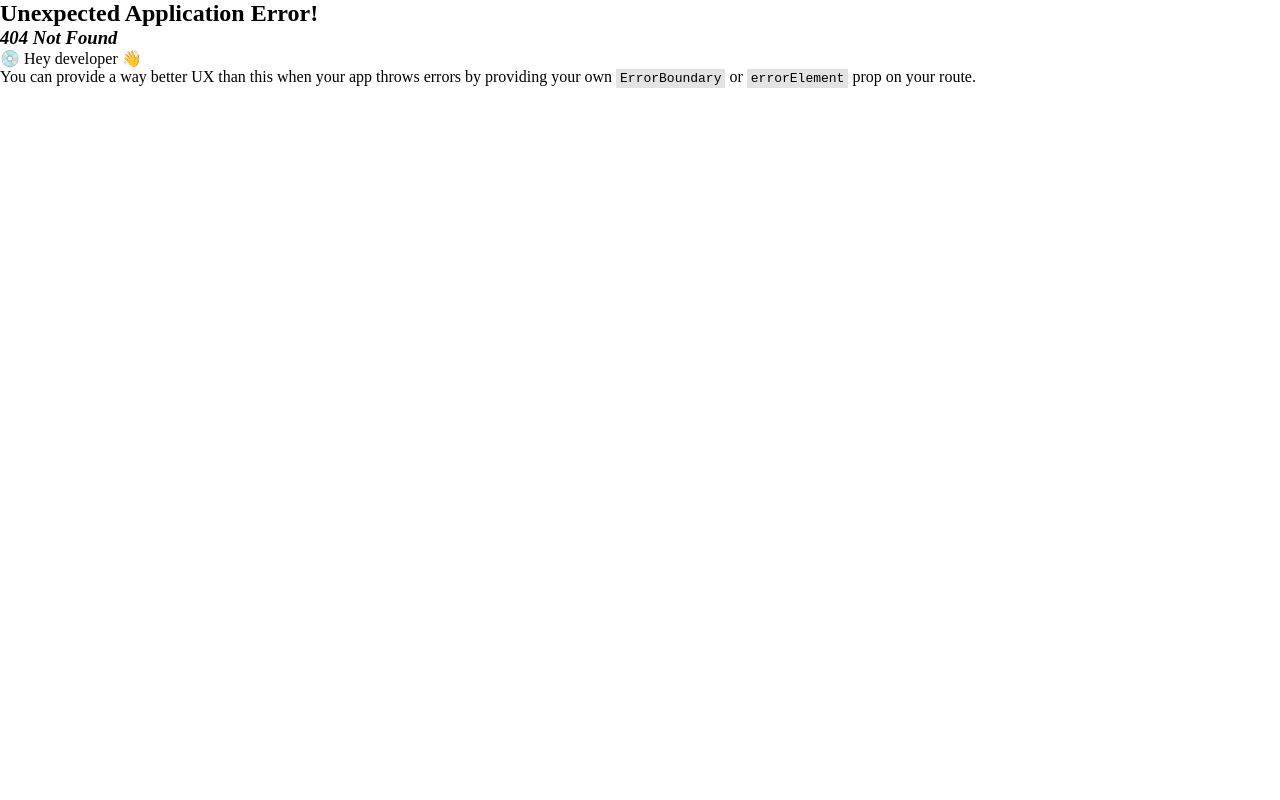
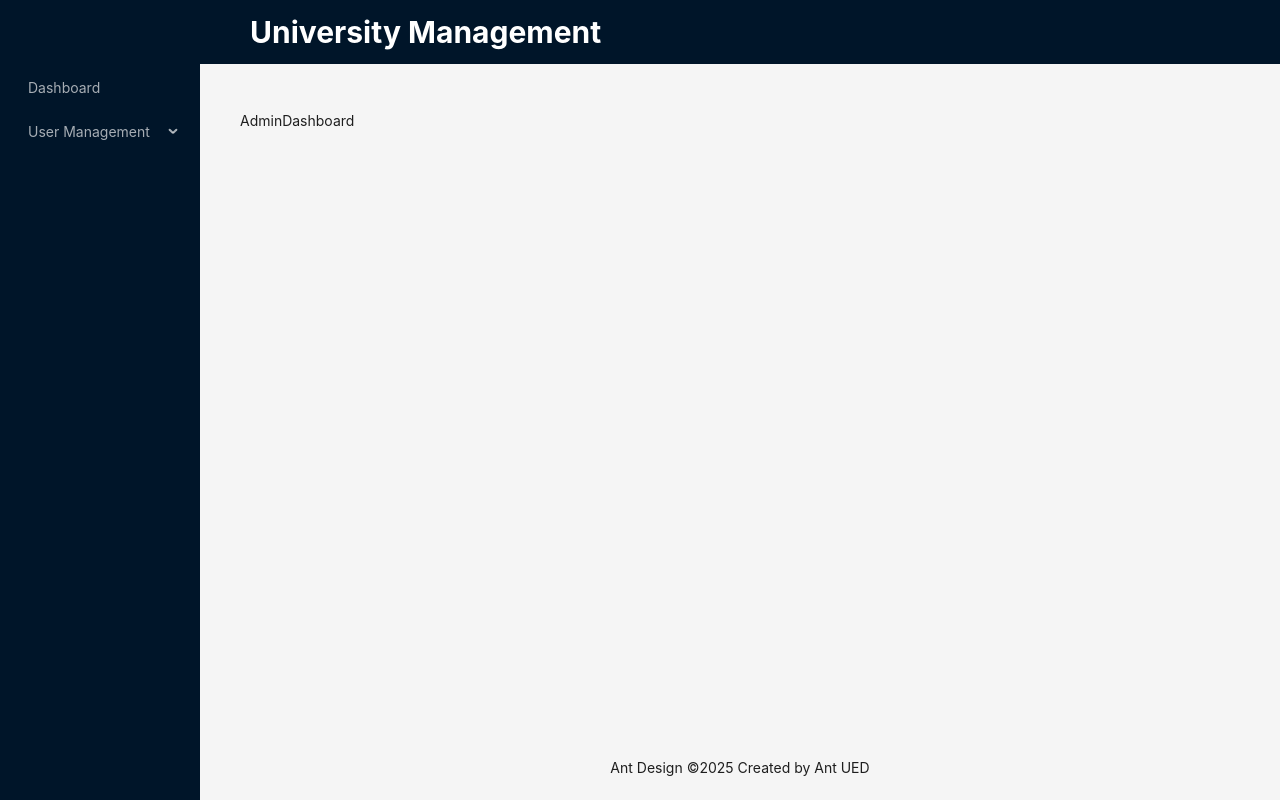
Before and after one commit to muntasirrifat23/university-management-frontend, a React (Vite) app: page /admin/dashboard in a window 1280 px wide. Before the commit this address had no page. Built offline with nearby package versions, Linux system fonts and the light colour scheme.

Commit message:
admin Path

```diff
--- a/src/components/layout/MainLayout.tsx
+++ b/src/components/layout/MainLayout.tsx
@@ -5,31 +5,30 @@ import React from "react";
 //   VideoCameraOutlined,
 // } from "@ant-design/icons";
 import { Layout, Menu, MenuProps } from "antd";
+import { NavLink, Outlet } from "react-router-dom";
 
 const { Header, Content, Footer, Sider } = Layout;
 
 const items: MenuProps["items"] = [
   {
-    key: "1",
-    label: "Profile",
-  },
-
-  {
-    key: "2",
-    label: "Dashboard",
+    key: "Dashboard",
+    label: <NavLink to="/admin/dashboard">Dashboard</NavLink>,
   },
   {
-    key: "3",
-    label: "Course",
+    key: "User Management",
+    label: "User Management",
     children: [
       {
-        key: "01",
-        label: "CSE",
+        key: "Create Admin",
+        label: <NavLink to="/admin/createAdmin">Create Admin</NavLink>,
       },
-
       {
-        key: "02",
-        label: "EEE",
+        key: "Create Faculty",
+        label: <NavLink to="/admin/createFaculty">Create Faculty</NavLink>,
+      },
+      {
+        key: "Create Student",
+        label: <NavLink to="/admin/createStudent">Create Student</NavLink>,
       },
     ],
   },
@@ -59,8 +58,8 @@ const MainLayout: React.FC = () => {
             display: "flex",
             alignItems: "center",
             whiteSpace: "nowrap",
-            marginLeft:"250px",
-            fontSize:"20px"
+            marginLeft: "250px",
+            fontSize: "20px",
           }}
         >
           <h1>University Management</h1>
@@ -82,7 +81,7 @@ const MainLayout: React.FC = () => {
               minHeight: 360,
             }}
           >
-            <h1>The Main Content should go here</h1>
+            <Outlet></Outlet>
           </div>
         </Content>
         <Footer style={{ textAlign: "center" }}>
--- /dev/null
+++ b/src/pages/Login.tsx
@@ -0,0 +1,10 @@
+
+const Login = () => {
+    return (
+        <div>
+            login
+        </div>
+    );
+};
+
+export default Login;
--- /dev/null
+++ b/src/pages/Register.tsx
@@ -0,0 +1,11 @@
+
+const Register = () => {
+    return (
+        <div>
+            register
+
+        </div>
+    );
+};
+
+export default Register;
--- /dev/null
+++ b/src/pages/admin/AdminDashboard.tsx
@@ -0,0 +1,10 @@
+
+const AdminDashboard = () => {
+    return (
+        <div>
+            AdminDashboard
+        </div>
+    );
+};
+
+export default AdminDashboard;
--- /dev/null
+++ b/src/pages/admin/CreateAdmin.tsx
@@ -0,0 +1,10 @@
+
+const CreateAdmin = () => {
+    return (
+        <div>
+            CreateAdmin admin
+        </div>
+    );
+};
+
+export default CreateAdmin;
--- /dev/null
+++ b/src/pages/admin/CreateFaculty.tsx
@@ -0,0 +1,9 @@
+const CreateFaculty = () => {
+    return (
+        <div>
+            c faculty
+        </div>
+    );
+};
+
+export default CreateFaculty;
--- /dev/null
+++ b/src/pages/admin/CreateStudent.tsx
@@ -0,0 +1,10 @@
+
+const CreateStudent = () => {
+    return (
+        <div>
+            <h1>CreateStudent</h1>
+        </div>
+    );
+};
+
+export default CreateStudent;
--- /dev/null
+++ b/src/routes/admin.routes.tsx
@@ -0,0 +1,82 @@
+import AdminDashboard from "../pages/admin/AdminDashboard";
+
+// import { ReactNode } from "react";
+import CreateAdmin from "../pages/admin/CreateAdmin";
+import CreateFaculty from "../pages/admin/CreateFaculty";
+import CreateStudent from "../pages/admin/CreateStudent";
+
+// type TRoute = {
+//   path: string;
+//   element: ReactNode;
+// };
+
+export const adminPaths2 = [
+  {
+    name: "Dashboard",
+    path: "dashboard",
+    element: <AdminDashboard></AdminDashboard>,
+  },
+  {
+    name: "User Management",
+    children: [
+      {
+        name: "Create Admin",
+        path: "create-admin",
+        element: <CreateAdmin></CreateAdmin>,
+      },
+      {
+        name: "Create Faculty",
+        path: "create-faculty",
+        element: <CreateFaculty></CreateFaculty>,
+      },
+      {
+        name: "Create Student",
+        path: "create-student",
+        element: <CreateStudent></CreateStudent>,
+      },
+      {
+        name: "Create Member",
+        path: "create-member",
+        element: <CreateStudent></CreateStudent>,
+      },
+    ],
+  },
+];
+
+// export const adminRoutes = adminPaths.reduce((acc: TRoute[], item) => {
+//   if (item.path && item.element) {
+//     acc.push({
+//       path: item.path,
+//       element: item.element,
+//     });
+//   }
+
+//   if (item.children) {
+//     item.children.forEach((child) => {
+//       acc.push({
+//         path: child.path,
+//         element: child.element,
+//       });
+//     });
+//   }
+//   return acc;
+// }, []);
+
+export const adminPaths = [
+  {
+    path: "dashboard",
+    element: <AdminDashboard></AdminDashboard>,
+  },
+  {
+    path: "createAdmin",
+    element: <CreateAdmin></CreateAdmin>,
+  },
+  {
+    path: "createFaculty",
+    element: <CreateFaculty></CreateFaculty>,
+  },
+  {
+    path: "createStudent",
+    element: <CreateStudent></CreateStudent>,
+  },
+];
```
Also changed, not shown: src/pages/About.tsx (added, +10 -0 lines), src/pages/Contact.tsx (added, +10 -0 lines), src/routes/routes.tsx (+30 -2 lines).
